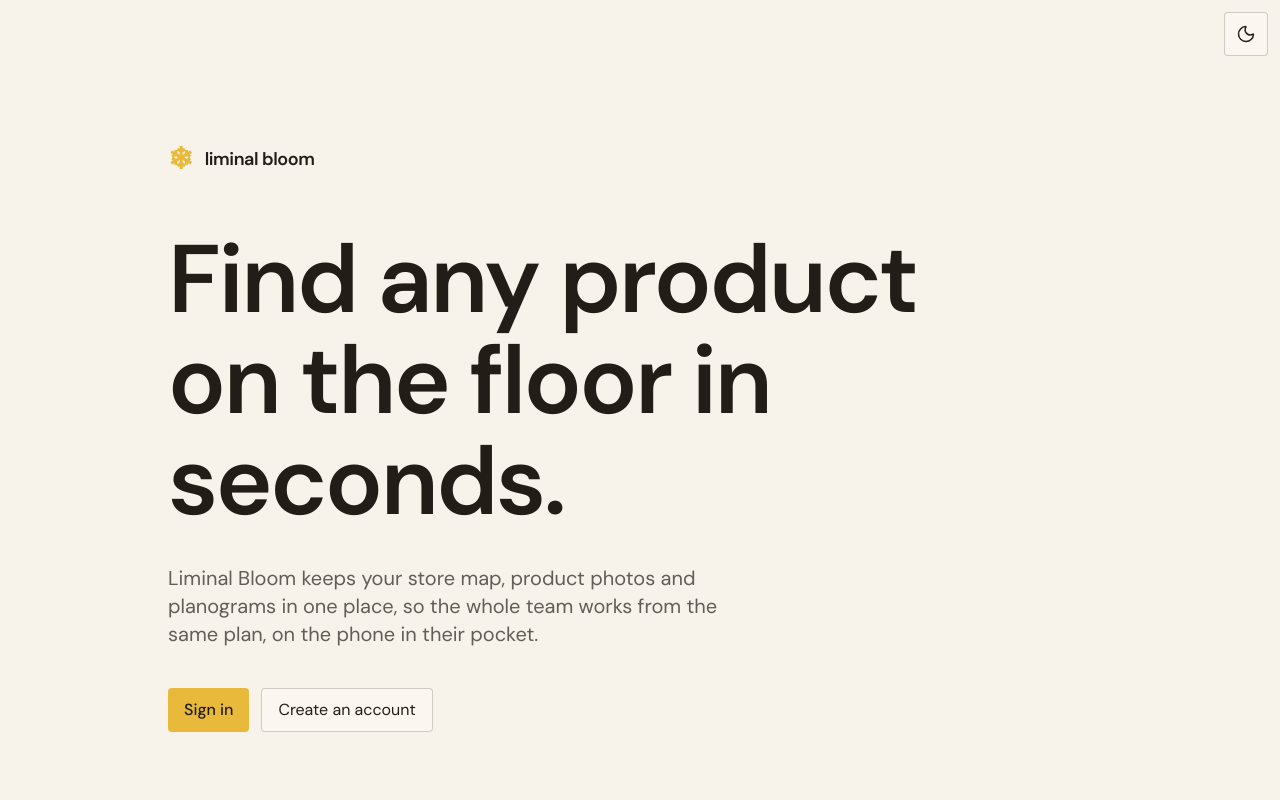
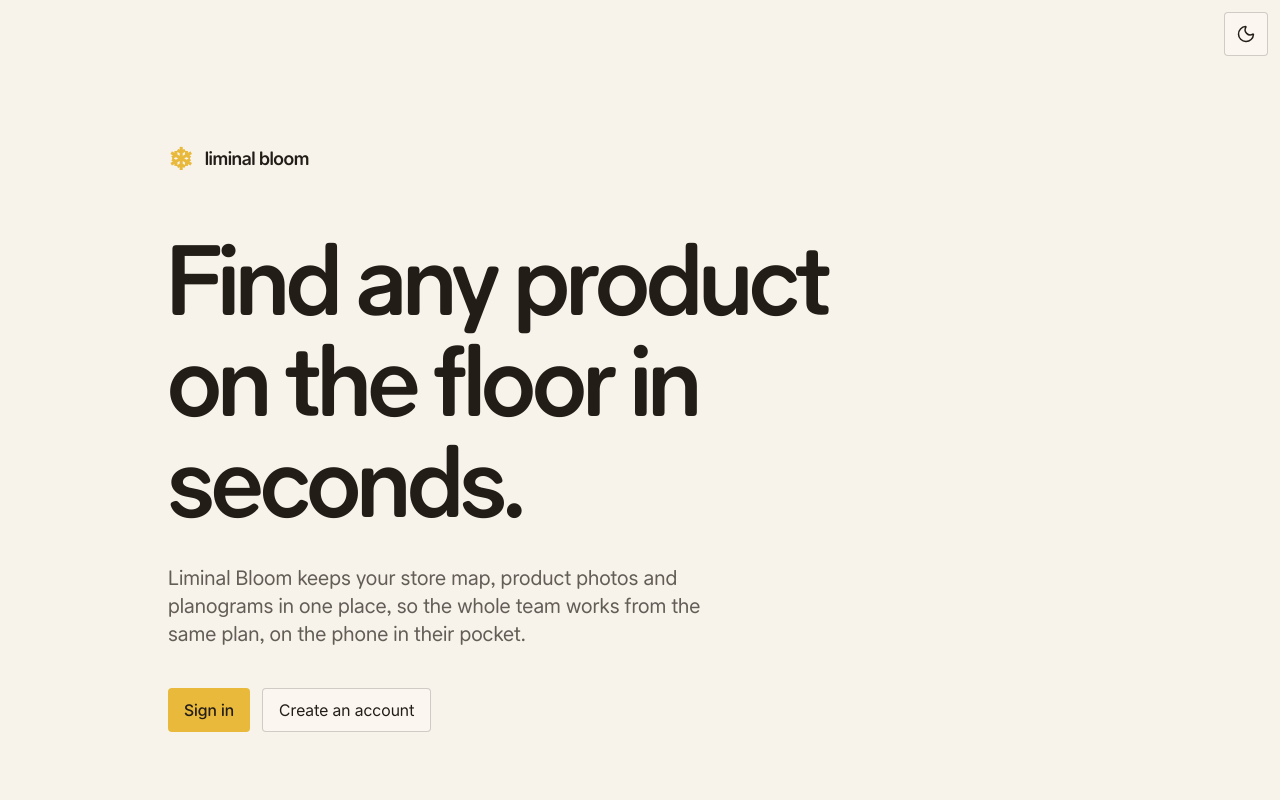
Before and after one commit to vanrobbins/LiminalBloom, a Next.js app: page / in a window 1280 px wide. Shown: the top 800 px of the page. Built offline with nearby package versions, Linux system fonts and the light colour scheme.

Commit message:
style(type): switch the app's typeface from DM Sans to Allo, self-hosted with its OFL license
The variable Friendly cut through next/font/local; DM Mono stays for monospace.

```diff
--- a/app/globals.css
+++ b/app/globals.css
@@ -161,7 +161,7 @@
   --color-zone-7: var(--zone-7);
   --color-zone-8: var(--zone-8);
 
-  --font-sans: var(--font-dm-sans);
+  --font-sans: var(--font-allo);
   --font-mono: var(--font-dm-mono);
 }
 
--- a/app/layout.tsx
+++ b/app/layout.tsx
@@ -1,16 +1,21 @@
 import type { Metadata } from "next";
-import { DM_Mono, DM_Sans } from "next/font/google";
+import { DM_Mono } from "next/font/google";
+import localFont from "next/font/local";
 import "./globals.css";
 
 import { ThemeProvider } from "@/components/ui/theme-provider";
 import { Toaster } from "@/components/ui/toaster";
 
-// Downloaded at build time and served from this app's own domain, so a
-// visitor's browser never contacts Google. DM Sans is a variable font and
-// ships every weight in one file; DM Mono is not, so it names its weights.
-const dmSans = DM_Sans({
-  variable: "--font-dm-sans",
-  subsets: ["latin"],
+// Allo (Josh Puckett, SIL OFL 1.1, license beside the file) is the app's typeface:
+// the variable "Friendly" cut, every weight in one file, its optical size following
+// the font size. Self-hosted, as every font here is: DM Mono is downloaded at build
+// time and served from this app's own domain, so a browser never contacts Google.
+// DM Mono is not variable, so it names its weights.
+const allo = localFont({
+  src: "./fonts/AlloVariableFriendly.woff2",
+  variable: "--font-allo",
+  weight: "100 900",
+  display: "swap",
 });
 
 const dmMono = DM_Mono({
@@ -33,7 +38,7 @@ export default function RootLayout({ children }: LayoutProps<"/">) {
     <html
       lang="en"
       suppressHydrationWarning
-      className={`${dmSans.variable} ${dmMono.variable} h-full antialiased`}
+      className={`${allo.variable} ${dmMono.variable} h-full antialiased`}
     >
       <body className="min-h-full flex flex-col">
         <ThemeProvider>
```
Also changed, not shown: app/fonts/Allo-OFL.txt (added), app/fonts/AlloVariableFriendly.woff2 (added).
